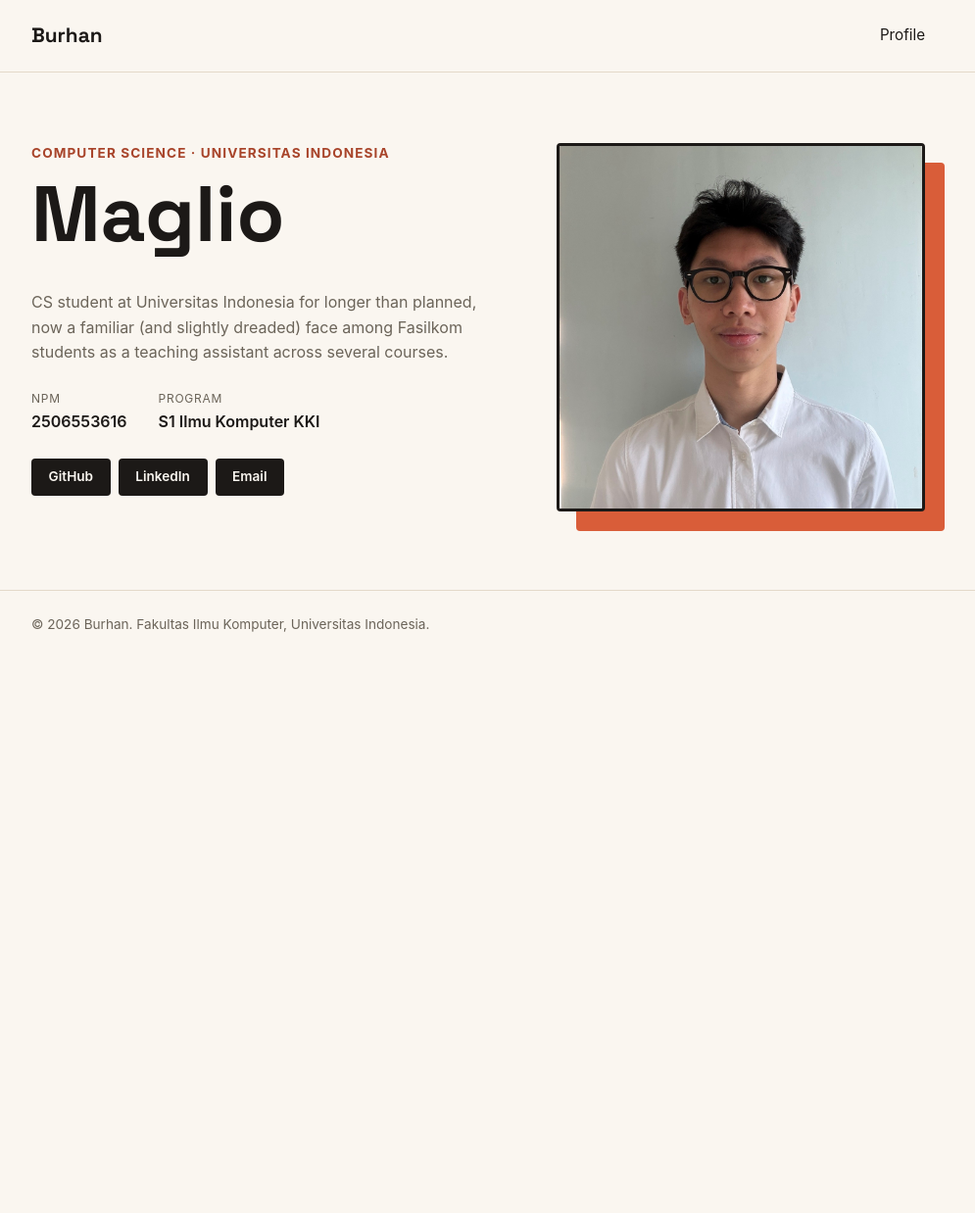
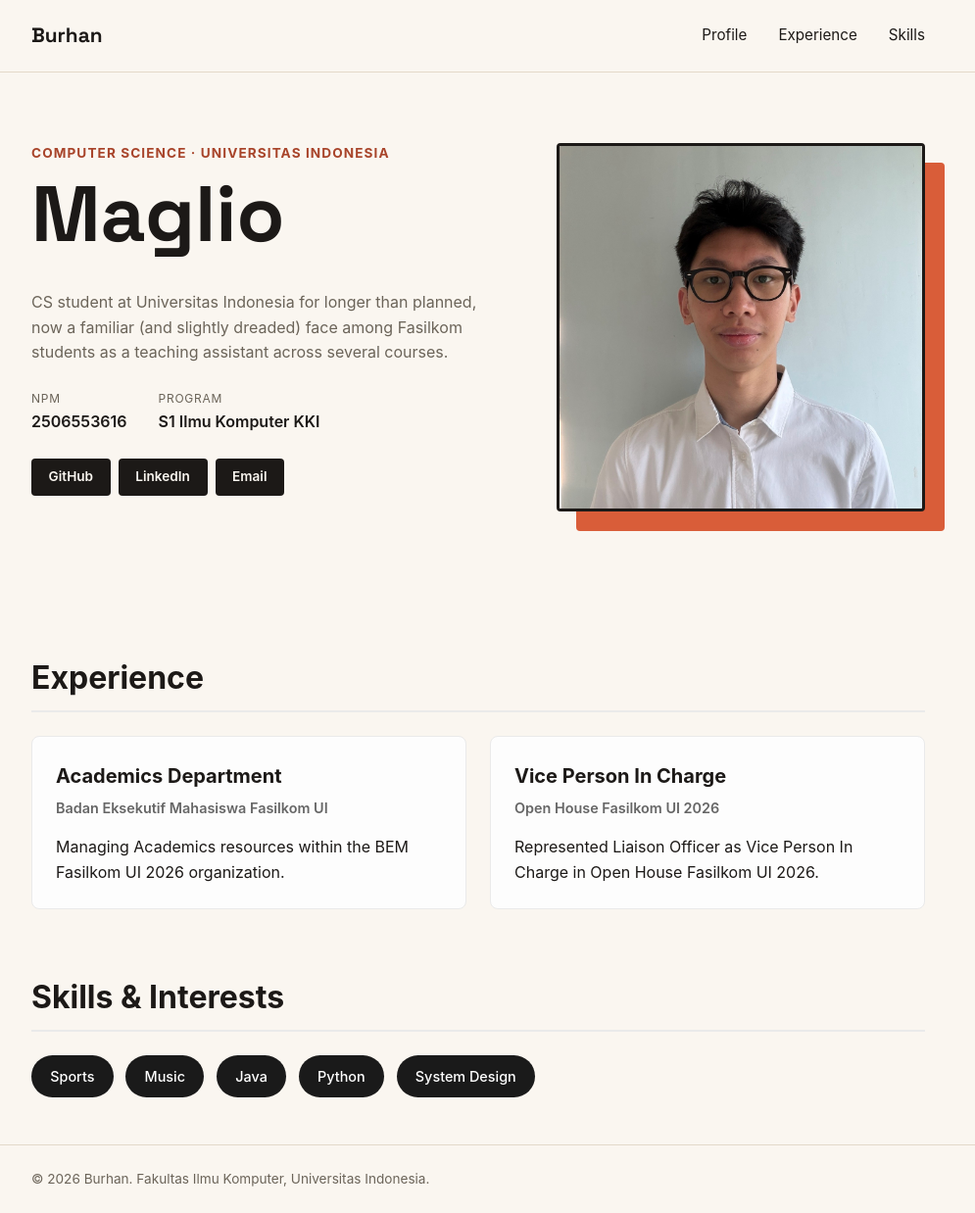
Before and after one commit to magliorazzy-svg/myportofolio, a Django app: page / in a window 1280 px wide. Shown: the whole page at 98% size, without its empty margins (152-1147 px from the left). Before the commit the page ends 645 px from the top, so only its background shows below. Run offline with Django 5.2, Linux system fonts and the light colour scheme.

Commit message:
bismillahtiga

```diff
--- a/static/css/style.css
+++ b/static/css/style.css
@@ -193,3 +193,89 @@ h1, .brand {
         justify-content: flex-start;
     }
 }
+
+
+.section-title {
+    font-size: 2rem;
+    margin: 4rem 0 1.5rem 0;
+    border-bottom: 2px solid #eaeaea;
+    padding-bottom: 0.5rem;
+}
+
+.experience-grid {
+    display: grid;
+    grid-template-columns: repeat(auto-fit, minmax(300px, 1fr));
+    gap: 1.5rem;
+    margin-bottom: 3rem;
+}
+
+.experience-card {
+    background: #fdfdfd;
+    border: 1px solid #eaeaea;
+    border-radius: 8px;
+    padding: 1.5rem;
+    transition: transform 0.3s ease, box-shadow 0.3s ease;
+}
+
+
+.experience-card:hover {
+    transform: translateY(-5px);
+    box-shadow: 0 10px 20px rgba(0,0,0,0.08);
+}
+
+.card-header h3 {
+    margin: 0 0 0.3rem 0;
+    font-size: 1.25rem;
+}
+
+.card-header span {
+    display: block;
+    font-size: 0.9rem;
+    color: #666;
+    margin-bottom: 1rem;
+    font-weight: 600;
+}
+
+
+.skills-flex {
+    display: flex;
+    flex-wrap: wrap;
+    gap: 0.8rem;
+    margin-bottom: 3rem;
+}
+
+.skill-tag {
+    background: #1a1a1a;
+    color: #fff;
+    padding: 0.6rem 1.2rem;
+    border-radius: 30px;
+    font-size: 0.9rem;
+    font-weight: 500;
+    transition: background 0.3s ease, transform 0.2s ease;
+
+    animation: slideUp 0.6s ease backwards;
+}
+
+.skill-tag:hover {
+    background: #444;
+    transform: scale(1.05);
+}
+
+
+.skill-tag:nth-child(1) { animation-delay: 0.1s; }
+.skill-tag:nth-child(2) { animation-delay: 0.2s; }
+.skill-tag:nth-child(3) { animation-delay: 0.3s; }
+.skill-tag:nth-child(4) { animation-delay: 0.4s; }
+.skill-tag:nth-child(5) { animation-delay: 0.5s; }
+.skill-tag:nth-child(6) { animation-delay: 0.6s; }
+
+@keyframes slideUp {
+    from {
+        opacity: 0;
+        transform: translateY(20px);
+    }
+    to {
+        opacity: 1;
+        transform: translateY(0);
+    }
+}
--- a/templates/index.html
+++ b/templates/index.html
@@ -15,6 +15,8 @@
             <a href="#profile" class="brand">Burhan</a>
             <nav>
                 <a href="#profile">Profile</a>
+                <a href="#experience">Experience</a>
+                <a href="#skills">Skills</a>
             </nav>
         </div>
     </header>
@@ -51,6 +53,40 @@
             </div>
         </section>
     </main>
+        <section class="experience" id="experience">
+            <div class="container">
+                <h2 class="section-title">Experience</h2>
+                <div class="experience-grid">
+                    <div class="experience-card">
+                        <div class="card-header">
+                            <h3>Academics Department</h3>
+                            <span>Badan Eksekutif Mahasiswa Fasilkom UI</span>
+                        </div>
+                        <p>Managing Academics resources within the BEM Fasilkom UI 2026 organization.</p>
+                    </div>
+                    <div class="experience-card">
+                        <div class="card-header">
+                            <h3>Vice Person In Charge</h3>
+                            <span>Open House Fasilkom UI 2026</span>
+                        </div>
+                        <p>Represented Liaison Officer as Vice Person In Charge in Open House Fasilkom UI 2026.</p>
+                    </div>
+                </div>
+            </div>
+        </section>
+
+        <section class="skills" id="skills">
+            <div class="container">
+                <h2 class="section-title">Skills & Interests</h2>
+                <div class="skills-flex">
+                    <span class="skill-tag">Sports</span>
+                    <span class="skill-tag">Music</span>
+                    <span class="skill-tag">Java</span>
+                    <span class="skill-tag">Python</span>
+                    <span class="skill-tag">System Design</span>
+                </div>
+            </div>
+        </section>
 
     <footer class="site-footer">
         <div class="container">
```
